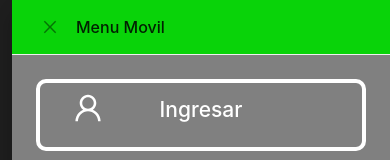
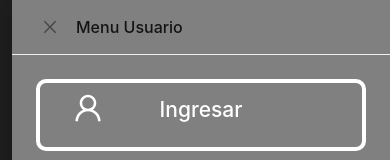
Before and after one commit to stiven212/prueba, a Next.js app: page / in a window 390 px wide. Both pictures are taken after a click on the item 356 px from the left and 190 px from the top of the page. Shown: the top 160 px of the page. Built offline with nearby package versions, Linux system fonts and the light colour scheme; no server answers.

Commit message:
decoring movil menu

```diff
--- a/components/Header/Menu/Menu.js
+++ b/components/Header/Menu/Menu.js
@@ -416,11 +416,10 @@ function MenuMobile(props) {
       ></Menu.Item>
 
       <Drawer
-        title="Menu Movil"
+        title="Menu Usuario"
         placement="right"
         onClose={onClose}
         visible={visible}
-        headerStyle={{ backgroundColor: "#09D309" }}
         drawerStyle={{ backgroundColor: "gray", color: "white" }}
         footer={
           <>
```
